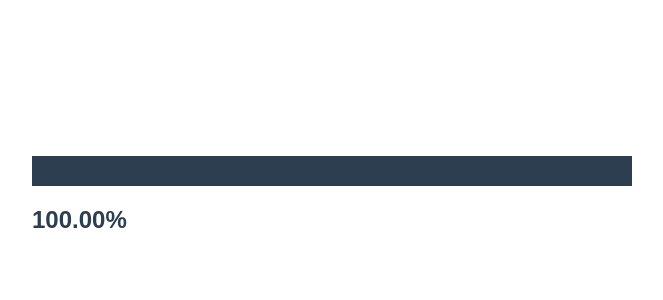
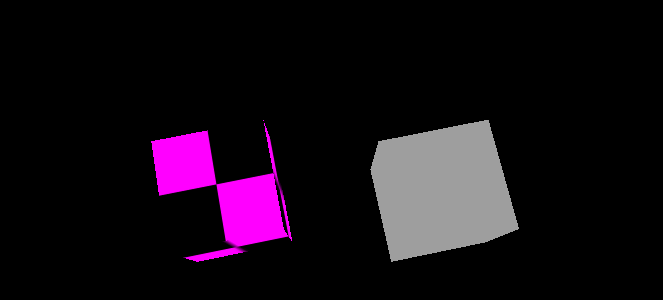
Before and after one commit to FlySkyPie/three-asset-inventory, a website built with Vite: page index.html in a window 1280 px wide. Shown: the part 204-504 px from the top of the page, without its empty margins (308-971 px from the left). Built offline with nearby package versions, Linux system fonts and the light colour scheme.

Commit message:
Add texture getter and update example.

```diff
--- a/example/main.ts
+++ b/example/main.ts
@@ -1,6 +1,10 @@
+import {
+    Scene, PerspectiveCamera, WebGLRenderer,
+    BoxGeometry, MeshBasicMaterial, Mesh
+} from 'three';
+
 import { AssetInventory, LoadEvent } from '../src';
 
-//const app = document.querySelector<HTMLDivElement>('#app')!
 const progressElement = document.querySelector<HTMLDivElement>('.progress')!;
 const h2 = document.querySelector('h2')!;
 
@@ -17,3 +21,43 @@ inventory.load.on('progress', ({ progress, total }: LoadEvent) => {
 })
 
 inventory.load.start();
+
+
+inventory.load.on('complete', () => {
+    const app = document.querySelector<HTMLDivElement>('#app')!
+    const resource = inventory.resource;
+    const scene = new Scene();
+    const camera = new PerspectiveCamera(75, window.innerWidth / window.innerHeight, 0.1, 1000);
+    const renderer = new WebGLRenderer();
+
+    renderer.setSize(window.innerWidth, window.innerHeight);
+    app.appendChild(renderer.domElement);
+
+    camera.position.z = 5;
+
+    const geometry = new BoxGeometry();
+    const material = new MeshBasicMaterial({ map: resource.getTexture('cube-texture-1') });
+    const cube = new Mesh(geometry, material);
+    cube.translateX(1);
+
+    const material2 = new MeshBasicMaterial({ map: resource.getTexture('not exist') });
+    const cube2 = new Mesh(geometry, material2);
+    cube2.translateX(-1);
+
+    scene.add(cube);
+    scene.add(cube2);
+
+    const animate = () => {
+        requestAnimationFrame(animate);
+
+        cube.rotation.x += 0.01;
+        cube.rotation.y += 0.01;
+
+        cube2.rotation.x += 0.01;
+        cube2.rotation.y += 0.01;
+
+        renderer.render(scene, camera);
+    };
+
+    animate();
+})
--- a/index.html
+++ b/index.html
@@ -39,6 +39,15 @@
       font-family: sans-serif;
       color: #2c3e50;
     }
+
+    #app {
+      position: absolute;
+      width: 100vw;
+      height: 100vh;
+      top: 0;
+      left: 0;
+      z-index: 50;
+    }
   </style>
 </head>
 
--- a/package.json
+++ b/package.json
@@ -41,5 +41,6 @@
     "preload",
     "assets",
     "loader"
-  ]
+  ],
+  "dependencies": {}
 }
--- a/src/AssetInventory.ts
+++ b/src/AssetInventory.ts
@@ -1,4 +1,7 @@
+import { Texture } from 'three';
+
 import { useTextureLoader, LoadTextureResult } from './loader';
+import { getDefaultTexture } from './untils';
 
 export type LoadEvent = {
     key: string;
@@ -14,7 +17,7 @@ type EventName = 'progress' | 'complete';
 
 class AssetInventory {
     isLoading: boolean = false;
-    private textures: Map<string, any> = new Map();
+    private textures: Map<string, Texture> = new Map();
     private textureTasks: Map<string, string> = new Map();
     private onProgressHanders: OnProgressHandler[] = [];
     private onCompelteHanders: OnCompleteedHandler[] = [];
@@ -54,6 +57,20 @@ class AssetInventory {
             return;
         }
         this.textureTasks.set(key, path);
+    }
+
+    private getTexture = (key: string) => {
+        const texture = this.textures.get(key);
+        if (texture !== undefined) {
+            return texture;
+        }
+        return getDefaultTexture();
+    }
+
+    public get resource() {
+        return {
+            getTexture: this.getTexture,
+        }
     }
 
     /**
--- /dev/null
+++ b/src/untils/index.ts
@@ -0,0 +1,27 @@
+import { Texture, CanvasTexture } from 'three';
+
+let defaultTexture: Texture | null = null;
+
+export const getDefaultTexture = () => {
+    if (defaultTexture !== null) {
+        return defaultTexture.clone();
+    }
+
+    const canvas = document.createElement('canvas');
+    const ctx = canvas.getContext('2d')!;
+
+    canvas.width = 1024;
+    canvas.height = 1024;
+
+    ctx.fillStyle = '#ff00ff';
+    ctx.fillRect(0, 0, canvas.width, canvas.height);
+
+    ctx.fillStyle = '#000000';
+    ctx.fillRect(0, 0, canvas.width * 0.5, canvas.height * 0.5);
+    ctx.fillRect(canvas.width * 0.5, canvas.height * 0.5, canvas.width, canvas.height);
+
+    defaultTexture = new CanvasTexture(canvas);
+    defaultTexture.needsUpdate = false;
+
+    return defaultTexture;
+}
```
